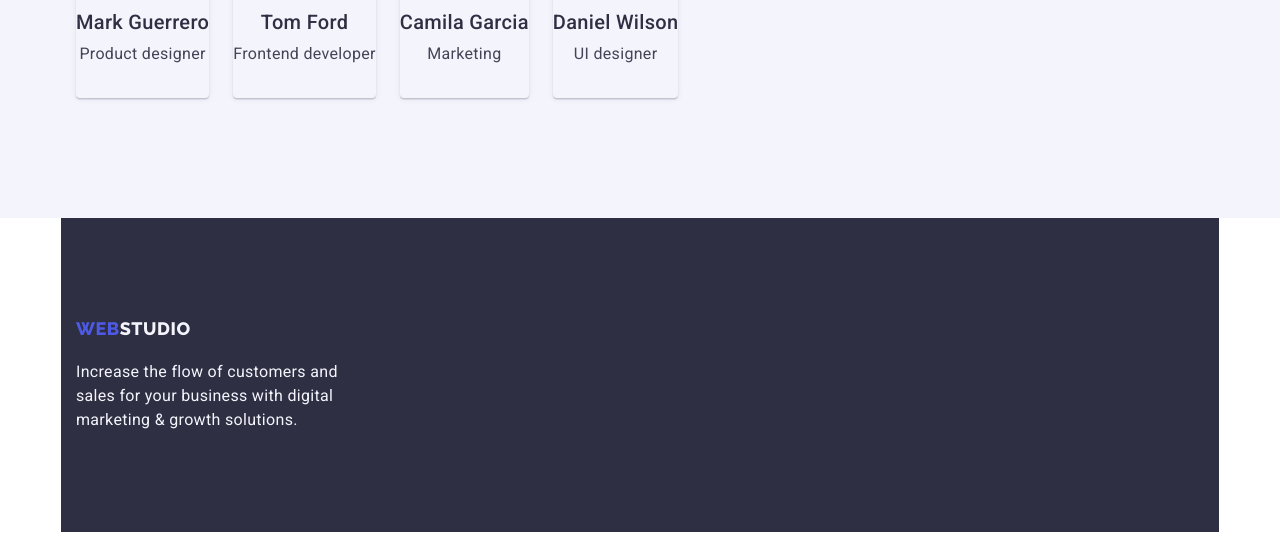
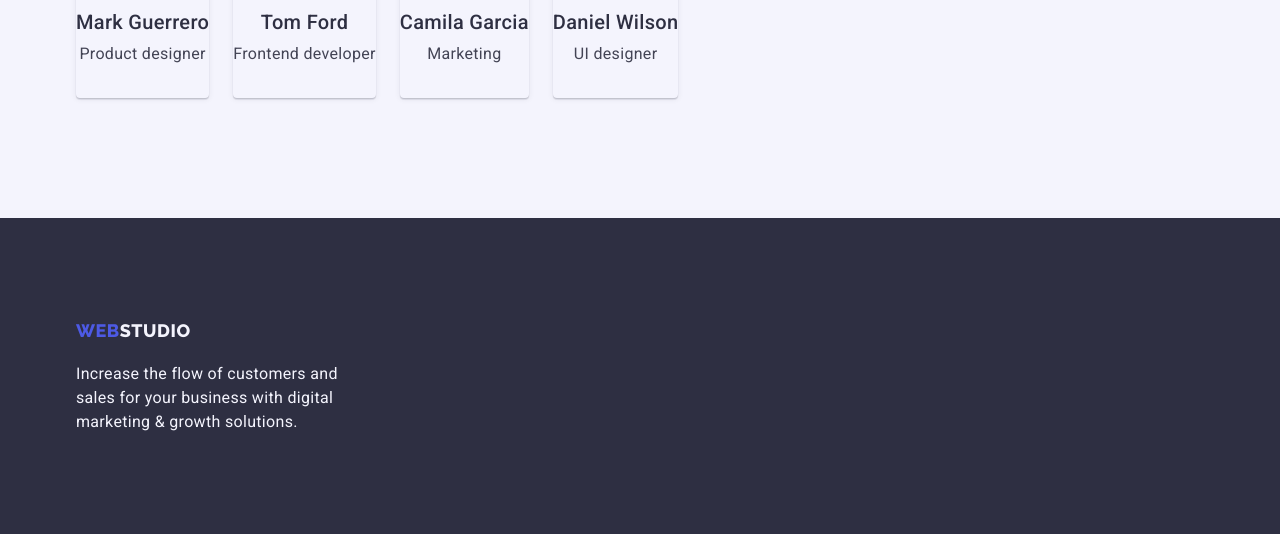
Before and after one commit to lllastun/goit-markup-hw-03, a plain HTML site: page index.html in a window 1280 px wide. Shown: the part 1574-2108 px from the top of the page. Drawn offline with nearby package versions, Linux system fonts and the light colour scheme.

Commit message:
dz3.v21-footer-fixed

```diff
--- a/css/styles.css
+++ b/css/styles.css
@@ -98,9 +98,8 @@ body {
     padding-bottom: 188px;
     flex-direction: column;
     align-items: center;
-    /* background-image: url(../images/people-office.jpg);
-    background-size: cover;
-    background-position: center; */
+    max-width: 1440px;
+    background-image: url(../images/people-office.jpg);
 }
 
 .hero .hero-slogan {
@@ -179,7 +178,8 @@ body {
 
 .footer {
     background-color: var(--second-color);
-    padding: 100px 879px 100px 15px;
+    padding-top: 102px;
+    padding-bottom: 100px;
 }
 
 .footer .logo {
@@ -370,3 +370,11 @@ footer {
 .works-item .text {
     margin: 8px 16px 0 16px;
 }
+
+.footer-list {
+    display: flex;
+}
+
+.footer-logo-item {
+    max-width: 264px;
+}
--- a/index.html
+++ b/index.html
@@ -124,10 +124,19 @@
     </section>
   </main>
 
-  <footer class="footer container">
-    <a class="logo" href="./index.html"><span class="logo-web">WEB</span>STUDIO</a>
-    <p class="motto">Increase the flow of customers and sales for your business with digital marketing & growth
-      solutions.</p>
+  <footer class="footer">
+    <div class="container">
+      <ul class="footer-list list">
+        <li class="footer-logo-item">
+          <a class="logo" href="./index.html"><span class="logo-web">WEB</span>STUDIO</a>
+          <p class="motto">Increase the flow of customers and sales for your business with digital marketing & growth
+            solutions.</p>
+        </li>
+        <li class="footer-social-item">
+
+        </li>
+      </ul>
+    </div>
   </footer>
 </body>
 
```
Also changed, not shown: portfolio.html (+13 -4 lines).
